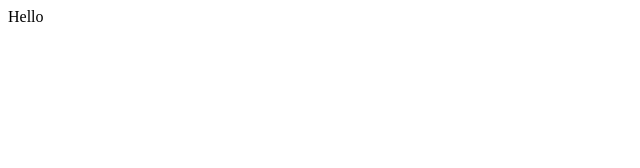
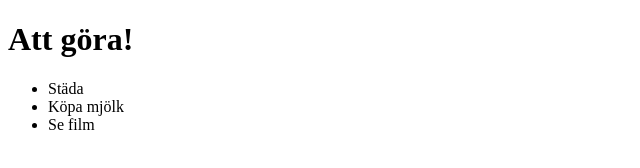
Before and after one commit to kurteklund/demo-repo, a plain HTML site: page index.html in a window 1280 px wide. Shown: the whole page, without its empty margins (0-640 px from the left). Drawn offline with Linux system fonts and the light colour scheme.

Commit message:
Chanded index.html to a 'Att göra'

```diff
--- a/index.html
+++ b/index.html
@@ -1 +1,17 @@
-<div>Hello</div>
+<!DOCTYPE html>
+<html lang="en">
+<head>
+  <meta charset="UTF-8">
+  <meta name="viewport" content="width=device-width, initial-scale=1.0">
+  <title>Document</title>
+</head>
+<body>
+  <h1>Att göra!</h1>
+
+  <ul>
+    <li>Städa</li>
+    <li>Köpa mjölk</li>
+    <li>Se film</li>
+  </ul>
+</body>
+</html>
```
